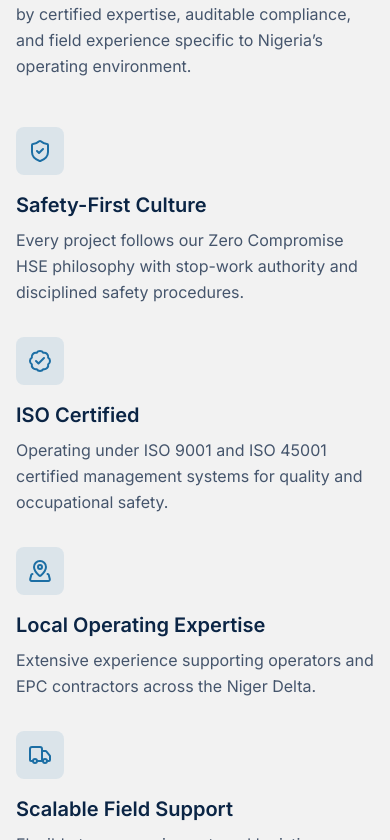
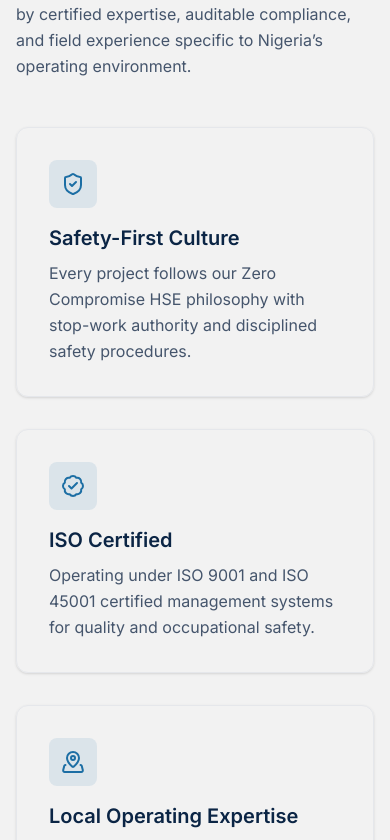
Before and after one commit to BICD-dev/aegis-sol, a React (Vite) app: page / in a window 390 px wide. Shown: the part 4424-5264 px from the top of the page. Built offline with nearby package versions, Linux system fonts and the light colour scheme.

Commit message:
fix: made changes to padding and border structure in the why us section

```diff
--- a/src/components/WhyUs.tsx
+++ b/src/components/WhyUs.tsx
@@ -52,7 +52,10 @@ export default function WhyUs() {
           {INDICATORS.map((item) => {
             const Icon = item.icon;
             return (
-              <div key={item.title}>
+              <div
+                key={item.title}
+                className="rounded-xl border border-gray-200 p-8 shadow-sm sm:border-none sm:p-0 sm:shadow-none"
+              >
                 <div className="mb-4 flex h-12 w-12 items-center justify-center rounded-lg bg-steel-600/10 text-steel-600">
                   <Icon size={24} strokeWidth={2} aria-hidden="true" />
                 </div>
@@ -60,9 +63,9 @@ export default function WhyUs() {
                 <p className="mt-2 text-base font-normal leading-relaxed text-slate-600">
                   {item.description}
                 </p>
-              </div>
-            );
-          })}
+            </div>
+                );
+              })}
         </div>
       </div>
     </section>
```
